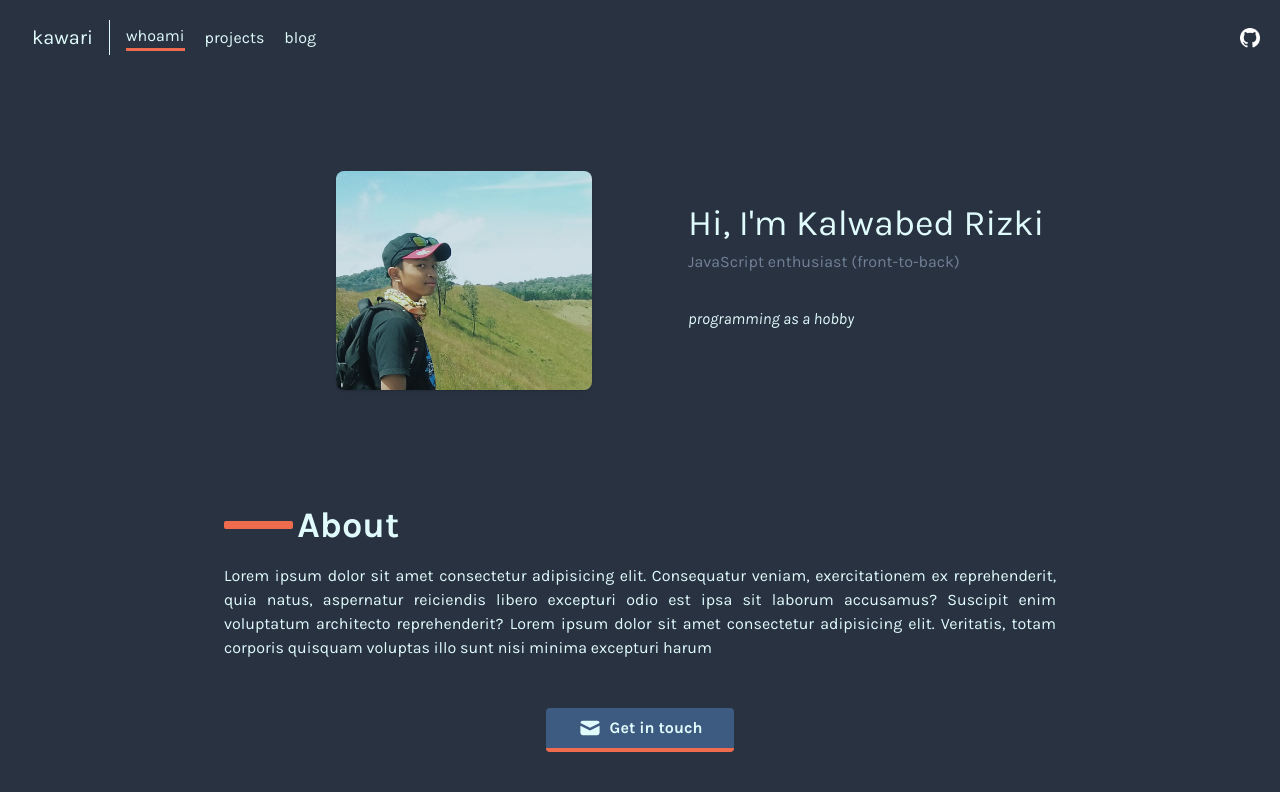
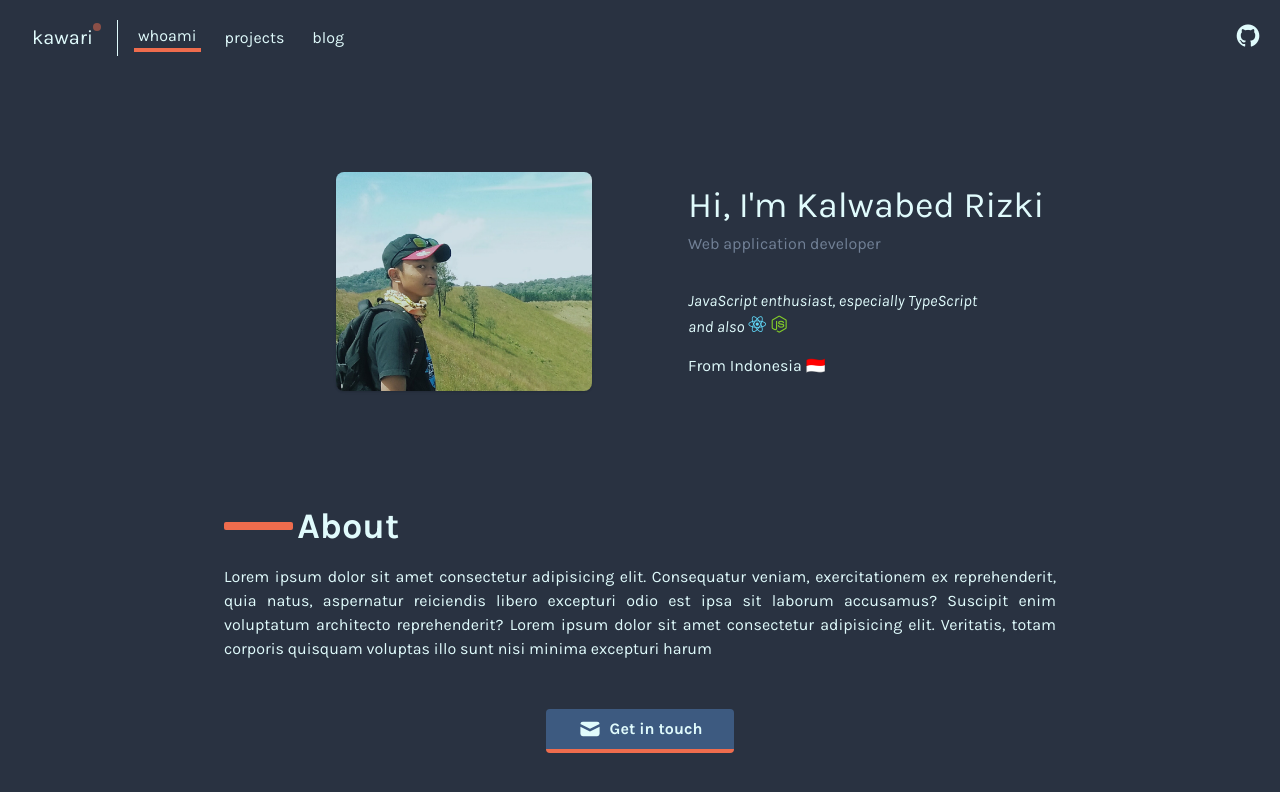
Before and after one commit to kalwabed/kawari.space, a Next.js app: page / in a window 1280 px wide. Shown: the top 792 px of the page. Built offline with nearby package versions, Linux system fonts and the light colour scheme.

Commit message:
👌 IMPROVE: pewarnaan, bar navigasi, dan home page

```diff
--- a/src/components/Nav.tsx
+++ b/src/components/Nav.tsx
@@ -22,22 +22,31 @@ export default function Nav({ page = 'whoami' }) {
 			<div className='container mx-auto flex flex-wrap p-5 flex-col md:flex-row items-center bg-dark'>
 				<Link href='/'>
 					<a className='flex title-font font-medium items-center mb-4 md:mb-0'>
-						<span className='ml-3 text-xl'>kawari</span>
+						<span className='ml-3 text-xl hover:text-info transition duration-300 ease-in inline-flex'>
+							kawari
+							<span className='p-1 h-1 bg-primary animate-pulse hover:bg-info self-start rounded-full'></span>
+						</span>
 					</a>
 				</Link>
 				<nav className='md:mr-auto md:ml-4 md:py-1 md:pl-4 md:border-l md:border-light flex flex-wrap items-center text-base justify-center'>
 					{links.map(link => (
 						<Link href={link.href} key={link.label}>
-							<a href={link.href} className='mr-5'>
+							<a
+								href={link.href}
+								className={`mr-5 px-1 hover:text-info transition ease-in-out duration-100 hover:-translate-y-1 ${
+									link.label === page
+										? 'transform-none border-b-4 border-primary hover:border-info'
+										: 'transform'
+								}`}
+							>
 								{link.label}
-								{link.label === page ? <div className='link-active' /> : null}
 							</a>
 						</Link>
 					))}
 				</nav>
 				<div className='inline-flex items-center text-base mt-4 md:mt-0'>
 					<a href={githubLink} target='_blank' rel='noreferrer noopener'>
-						<img src='/img/github-logo.png' alt='GitHub logo' className='w-5' />
+						<i className='devicon-github-plain text-2xl hover:text-info'></i>
 					</a>
 				</div>
 			</div>
--- a/src/pages/_document.tsx
+++ b/src/pages/_document.tsx
@@ -43,6 +43,10 @@ class MyDocument extends Document {
 						href='/icons/apple-touch-icon.png'
 						type='image/png'
 					/>
+					<link
+						rel='stylesheet'
+						href='https://cdn.jsdelivr.net/gh/devicons/devicon@master/devicon.min.css'
+					></link>
 				</Head>
 
 				<body className='bg-dark text-light font-primary'>
--- a/src/pages/blog/index.tsx
+++ b/src/pages/blog/index.tsx
@@ -7,7 +7,7 @@ const Index = () => {
 		<Page>
 			<Nav page='blog' />
 			<Content>
-				<h2>ini blog</h2>
+				<h1 className='container d-flex p-48'>Halaman blog</h1>
 			</Content>
 		</Page>
 	)
--- a/src/pages/index.tsx
+++ b/src/pages/index.tsx
@@ -20,16 +20,21 @@ const Index = () => {
 							Hi, I'm Kalwabed Rizki
 						</h1>
 						<p className='mb-8 text-base text-gray-600'>
-							JavaScript enthusiast (front-to-back)
+							Web application developer
 						</p>
-						<p className='italic leading-relaxed mb-8'>
-							programming as a hobby
+						<p className='italic leading-relaxed mb-4'>
+							JavaScript enthusiast, especially TypeScript
+							<br />
+							and also
+							<i className='devicon-react-original colored text-lg mx-1'></i>
+							<i className='devicon-nodejs-plain colored text-lg'></i>
 						</p>
+						<p className='leading-tight mb-2'>From Indonesia 🇮🇩</p>
 					</div>
 				</section>
 
 				<div className='container items-center flex flex-row mx-auto px-5 md:px-56 py-3'>
-					<div className='mr-1 p-1 h-1 bg-secondary w-1/12 rounded-sm' />
+					<div className='mr-1 p-1 h-1 bg-primary w-1/12 rounded-sm' />
 					<div className='font-bold text-4xl'>About</div>
 				</div>
 
@@ -44,7 +49,7 @@ const Index = () => {
 					</div>
 
 					<a
-						className='bg-primary hover:bg-secondary text-light font-bold py-2 px-8 my-12 border-b-4 border-secondary hover:border-primary rounded transition ease-in duration-150 inline-flex items-center focus:outline-none focus:bg-secondary focus:border-primary cursor-pointer'
+						className='bg-secondary hover:bg-primary text-light font-bold py-2 px-8 my-12 border-b-4 border-primary hover:border-secondary rounded transition ease-in duration-150 inline-flex items-center focus:outline-none focus:bg-primary focus:border-secondary cursor-pointer'
 						href='mailto:kalwabedrzk@pm.me'
 					>
 						<svg
--- a/tailwind.config.js
+++ b/tailwind.config.js
@@ -8,9 +8,9 @@ module.exports = {
 		extend: {
 			colors: {
 				dark: '#293241',
-				primary: '#3D5A80',
+				secondary: '#3D5A80',
 				light: '#E0FBFC',
-				secondary: '#EE6C4D',
+				primary: '#EE6C4D',
 				info: '#98C1D9',
 			},
 			fontFamily: {
```
